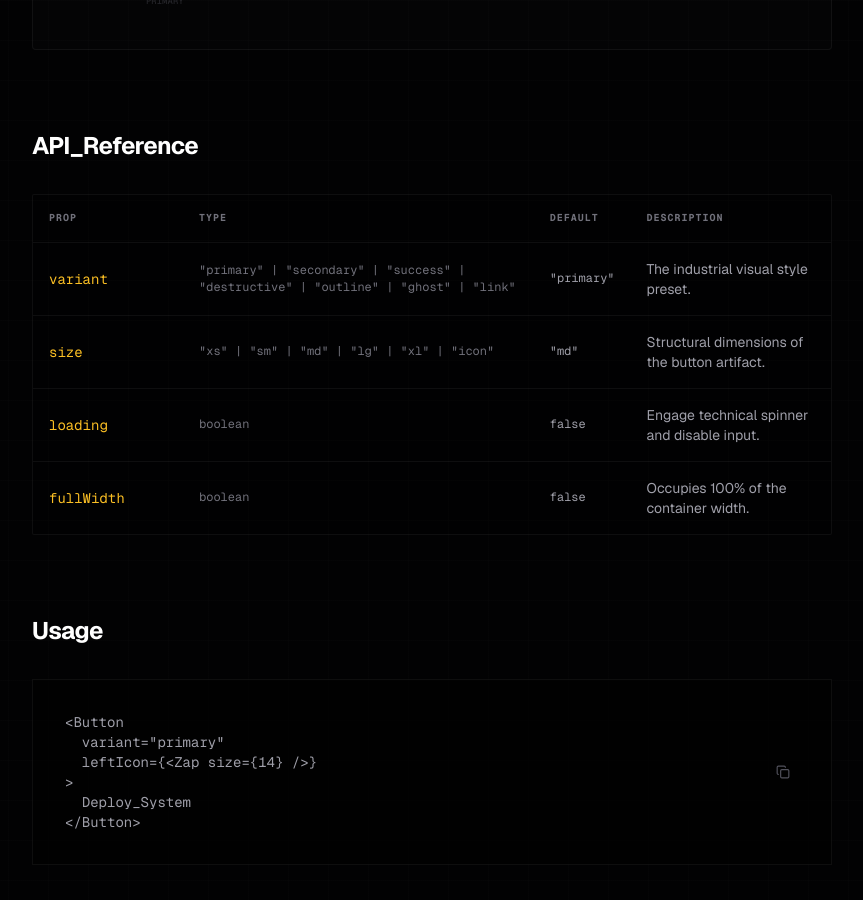
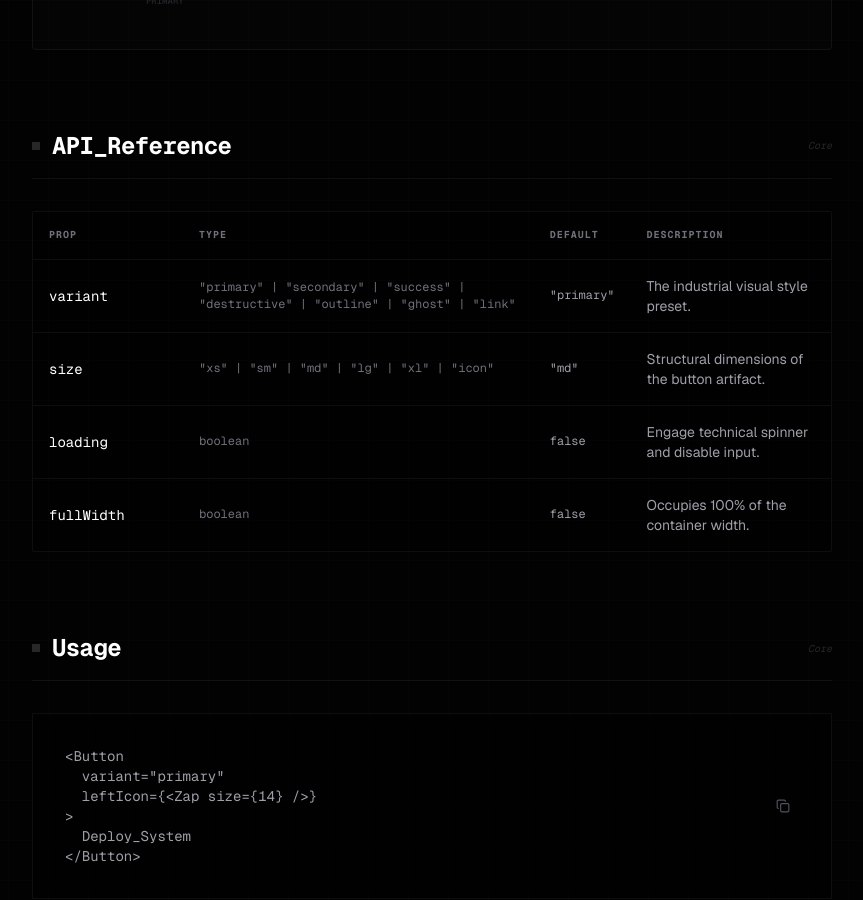
Before and after one commit to 8eyond-Infinite/8eyond-ui, a Next.js app: page /components/core/button in a window 1280 px wide. Shown: the part 1880-2780 px from the top of the page, without its empty margins (352-1215 px from the left). Built offline with nearby package versions, Linux system fonts and the light colour scheme.

Commit message:
docs: unify core documentation layout and headers, refine typography industrial style

```diff
--- a/app/components/core/button/page.tsx
+++ b/app/components/core/button/page.tsx
@@ -108,9 +108,14 @@ export default function ButtonDoc() {
 
       {/* Interactive Execution Section */}
       <section className="space-y-8">
-        <div className="flex items-center gap-3 border-b border-white/5 pb-4">
-          <div className="w-2 h-2 bg-accent shadow-glow" />
-          <H3>Execution</H3>
+        <div className="flex items-center justify-between border-b border-white/5 pb-4">
+          <div className="flex items-center gap-3">
+            <div className="w-2 h-2 bg-accent shadow-glow" />
+            <H3>Execution</H3>
+          </div>
+          <span className="text-[10px] font-mono text-zinc-800 italic">
+            Core
+          </span>
         </div>
         <div className="p-12 rounded-sm border border-white/5 bg-zinc-900/20 flex flex-col items-center justify-center gap-6 relative overflow-hidden">
           <div className="absolute inset-0 bg-[linear-gradient(to_right,#80808005_1px,transparent_1px),linear-gradient(to_bottom,#80808005_1px,transparent_1px)] bg-[size:20px_20px]" />
@@ -174,7 +179,15 @@ export default function ButtonDoc() {
 
       {/* API Reference */}
       <section className="space-y-8">
-        <H3>API_Reference</H3>
+        <div className="flex items-center justify-between border-b border-white/5 pb-4">
+          <div className="flex items-center gap-3">
+            <div className="w-2 h-2 bg-zinc-800" />
+            <H3>API_Reference</H3>
+          </div>
+          <span className="text-[10px] font-mono text-zinc-800 italic">
+            Core
+          </span>
+        </div>
         <Card className="overflow-hidden border-white/5 bg-black/20">
           <Table>
             <TableHeader>
@@ -187,7 +200,7 @@ export default function ButtonDoc() {
             </TableHeader>
             <TableBody>
               <TableRow>
-                <TableCell className="font-mono text-accent">variant</TableCell>
+                <TableCell className="font-mono text-white">variant</TableCell>
                 <TableCell className="text-[12px] font-mono text-zinc-500">
                   "primary" | "secondary" | "success" | "destructive" |
                   "outline" | "ghost" | "link"
@@ -198,7 +211,7 @@ export default function ButtonDoc() {
                 <TableCell>The industrial visual style preset.</TableCell>
               </TableRow>
               <TableRow>
-                <TableCell className="font-mono text-accent">size</TableCell>
+                <TableCell className="font-mono text-white">size</TableCell>
                 <TableCell className="text-[12px] font-mono text-zinc-500">
                   "xs" | "sm" | "md" | "lg" | "xl" | "icon"
                 </TableCell>
@@ -208,7 +221,7 @@ export default function ButtonDoc() {
                 </TableCell>
               </TableRow>
               <TableRow>
-                <TableCell className="font-mono text-accent">loading</TableCell>
+                <TableCell className="font-mono text-white">loading</TableCell>
                 <TableCell className="text-[12px] font-mono text-zinc-500">
                   boolean
                 </TableCell>
@@ -218,7 +231,7 @@ export default function ButtonDoc() {
                 </TableCell>
               </TableRow>
               <TableRow>
-                <TableCell className="font-mono text-accent">
+                <TableCell className="font-mono text-white">
                   fullWidth
                 </TableCell>
                 <TableCell className="text-[12px] font-mono text-zinc-500">
@@ -234,7 +247,15 @@ export default function ButtonDoc() {
 
       {/* Usage */}
       <section className="space-y-8">
-        <H3>Usage</H3>
+        <div className="flex items-center justify-between border-b border-white/5 pb-4">
+          <div className="flex items-center gap-3">
+            <div className="w-2 h-2 bg-zinc-800" />
+            <H3>Usage</H3>
+          </div>
+          <span className="text-[10px] font-mono text-zinc-800 italic">
+            Core
+          </span>
+        </div>
         <div className="relative group">
           <div className="absolute -inset-0.5 bg-gradient-to-r from-white/10 to-transparent opacity-0 group-hover:opacity-100 transition duration-700 rounded-sm blur-sm" />
           <div className="relative p-8 bg-black/60 border border-white/5 font-mono text-sm overflow-x-auto flex items-center justify-between">
--- a/app/components/core/typography/page.tsx
+++ b/app/components/core/typography/page.tsx
@@ -7,6 +7,10 @@ import {
   TableHead,
   TableRow,
   TableCell,
+  H1,
+  H3,
+  Lead,
+  Muted,
 } from "@/components/ui";
 import { CopyButton } from "@/components/docs/CopyButton";
 
@@ -97,9 +101,12 @@ export default function TypographyDoc() {
 
       <section className="space-y-12">
         <div className="flex items-center justify-between border-b border-white/5 pb-4">
-          <Typography variant="h3">Scale Preview</Typography>
+          <div className="flex items-center gap-3">
+            <div className="w-2 h-2 bg-zinc-500" />
+            <H3>Preview</H3>
+          </div>
           <span className="text-[10px] font-mono text-zinc-800 italic">
-            Core Archetypes
+            Core
           </span>
         </div>
 
@@ -109,12 +116,12 @@ export default function TypographyDoc() {
               <div key={example.label} className="space-y-6">
                 <div className="flex items-center justify-between border-b border-white/5 pb-3">
                   <div className="flex items-center gap-3">
-                    <span className="px-2 py-0.5 rounded-sm bg-accent/10 border border-accent/20 text-accent font-mono text-[10px] font-bold">
-                      {example.variant.toUpperCase()}
+                    <span className="px-2 py-0.5 rounded-sm bg-white/5 border border-white/10 text-zinc-400 font-mono text-[10px] font-bold">
+                      {example.variant}
                     </span>
                     <Typography
                       variant="large"
-                      className="text-sm uppercase tracking-[0.2em]"
+                      className="text-sm tracking-tight"
                     >
                       {example.label}
                     </Typography>
@@ -154,7 +161,15 @@ export default function TypographyDoc() {
       </section>
 
       <section className="space-y-8">
-        <Typography variant="h3">API Reference</Typography>
+        <div className="flex items-center justify-between border-b border-white/5 pb-4">
+          <div className="flex items-center gap-3">
+            <div className="w-2 h-2 bg-zinc-800" />
+            <H3>API_Reference</H3>
+          </div>
+          <span className="text-[10px] font-mono text-zinc-800 italic">
+            Core
+          </span>
+        </div>
         <Card className="overflow-hidden border-white/5 bg-black/20">
           <Table>
             <TableHeader>
@@ -167,7 +182,7 @@ export default function TypographyDoc() {
             </TableHeader>
             <TableBody>
               <TableRow>
-                <TableCell className="font-mono text-accent">variant</TableCell>
+                <TableCell className="font-mono text-white">variant</TableCell>
                 <TableCell className="text-[12px] font-mono text-zinc-500">
                   "h1" | "h2" | "h3" | "h4" | "p" | "lead" | "large" | "small" |
                   "muted" | "code" | "ul" | "li" | "blockquote"
@@ -176,7 +191,7 @@ export default function TypographyDoc() {
                 <TableCell>The typographic preset to apply.</TableCell>
               </TableRow>
               <TableRow>
-                <TableCell className="font-mono text-accent">as</TableCell>
+                <TableCell className="font-mono text-white">as</TableCell>
                 <TableCell className="text-[12px] font-mono text-zinc-500">
                   React.ElementType
                 </TableCell>
@@ -186,17 +201,15 @@ export default function TypographyDoc() {
                 </TableCell>
               </TableRow>
               <TableRow>
-                <TableCell className="font-mono text-accent">
-                  gradient
-                </TableCell>
+                <TableCell className="font-mono text-white">gradient</TableCell>
                 <TableCell className="text-[12px] font-mono text-zinc-500">
                   boolean
                 </TableCell>
                 <TableCell className="font-mono text-[12px]">false</TableCell>
-                <TableCell>Apply metallic gold gradient effect.</TableCell>
+                <TableCell>Apply metallic silver gradient effect.</TableCell>
               </TableRow>
               <TableRow>
-                <TableCell className="font-mono text-accent">align</TableCell>
+                <TableCell className="font-mono text-white">align</TableCell>
                 <TableCell className="text-[12px] font-mono text-zinc-500">
                   "left" | "center" | "right" | "justify"
                 </TableCell>
@@ -207,6 +220,32 @@ export default function TypographyDoc() {
           </Table>
         </Card>
       </section>
+
+      {/* Usage */}
+      <section className="space-y-8">
+        <div className="flex items-center justify-between border-b border-white/5 pb-4">
+          <div className="flex items-center gap-3">
+            <div className="w-2 h-2 bg-zinc-800" />
+            <H3>Usage</H3>
+          </div>
+          <span className="text-[10px] font-mono text-zinc-800 italic">
+            Core
+          </span>
+        </div>
+        <div className="relative group">
+          <div className="absolute -inset-0.5 bg-gradient-to-r from-white/10 to-transparent opacity-0 group-hover:opacity-100 transition duration-700 rounded-sm blur-sm" />
+          <div className="relative p-8 bg-black/60 border border-white/5 font-mono text-sm overflow-x-auto flex items-center justify-between">
+            <code className="text-zinc-400 group-hover:text-white transition-colors duration-500 whitespace-pre">
+              {`<Typography variant="h1">
+  Industrial_Core
+</Typography>`}
+            </code>
+            <CopyButton
+              value={`<Typography variant="h1">Industrial_Core</Typography>`}
+            />
+          </div>
+        </div>
+      </section>
     </div>
   );
 }
--- a/src/components/ui/core/Typography/Typography.tsx
+++ b/src/components/ui/core/Typography/Typography.tsx
@@ -45,23 +45,23 @@ const Typography = React.forwardRef<HTMLElement, TypographyProps>(
     };
 
     const variants = {
-      h1: "scroll-m-20 text-4xl font-black italic tracking-tighter lg:text-6xl text-white",
-      h2: "scroll-m-20 border-b border-white/5 pb-2 text-3xl font-bold italic tracking-tight first:mt-0 text-white",
-      h3: "scroll-m-20 text-2xl font-bold tracking-tight text-white",
-      h4: "scroll-m-20 text-xl font-bold tracking-tight text-white",
+      h1: "scroll-m-20 text-4xl font-black tracking-tighter lg:text-6xl text-white font-mono",
+      h2: "scroll-m-20 border-b border-white/5 pb-2 text-3xl font-bold tracking-tight first:mt-0 text-white font-mono",
+      h3: "scroll-m-20 text-2xl font-bold tracking-tight text-white font-mono",
+      h4: "scroll-m-20 text-xl font-bold tracking-tight text-white font-mono",
       p: "leading-7 [&:not(:first-child)]:mt-6 font-normal text-zinc-400",
       blockquote: "mt-6 border-l-2 border-white/10 pl-6 italic text-zinc-500",
       ul: "my-6 ml-6 list-none space-y-2",
-      li: "relative pl-6 text-zinc-400 leading-7 before:absolute before:left-0 before:top-[0.6em] before:h-1.5 before:w-1.5 before:bg-accent/40 before:rotate-45",
+      li: "relative pl-6 text-zinc-400 leading-7 before:absolute before:left-0 before:top-[0.7em] before:h-1.5 before:w-1.5 before:bg-white/20",
       lead: "text-xl text-zinc-500 font-normal leading-relaxed",
       large: "text-lg font-bold text-white",
       small: "text-sm font-medium leading-none text-zinc-500",
       muted: "text-[13px] text-zinc-600 font-medium",
-      code: "relative rounded-[3px] bg-zinc-950/50 border border-white/10 px-[0.4rem] py-[0.1rem] font-mono text-[12.5px] font-medium text-accent/90 shadow-[0_0_15px_rgba(251,191,36,0.05)]",
+      code: "relative rounded-[2px] bg-white/5 border border-white/10 px-[0.4rem] py-[0.1rem] font-mono text-[12px] font-medium text-white shadow-sm",
     };
 
     const gradientStyles =
-      "bg-gradient-to-br from-white via-accent to-accent/50 bg-clip-text text-transparent";
+      "bg-gradient-to-br from-white via-zinc-400 to-zinc-800 bg-clip-text text-transparent";
 
     return (
       <Component
```
